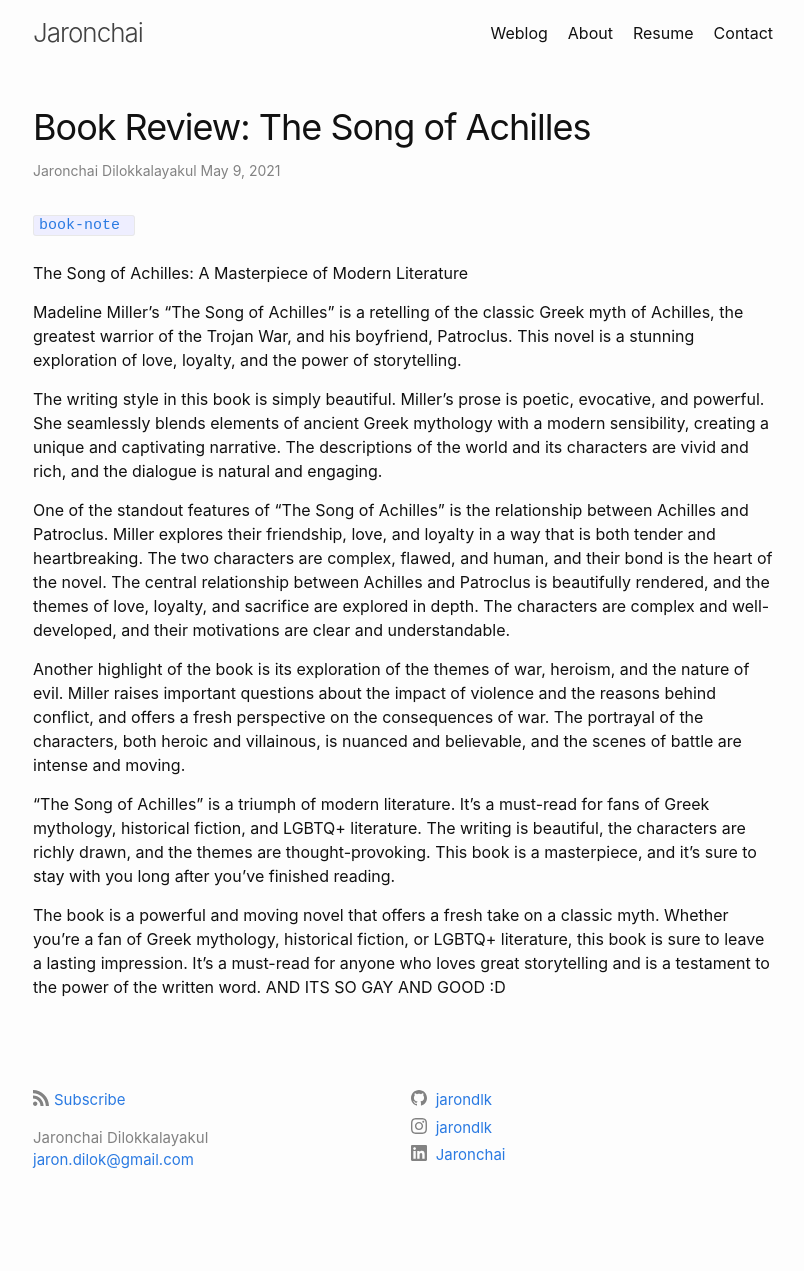
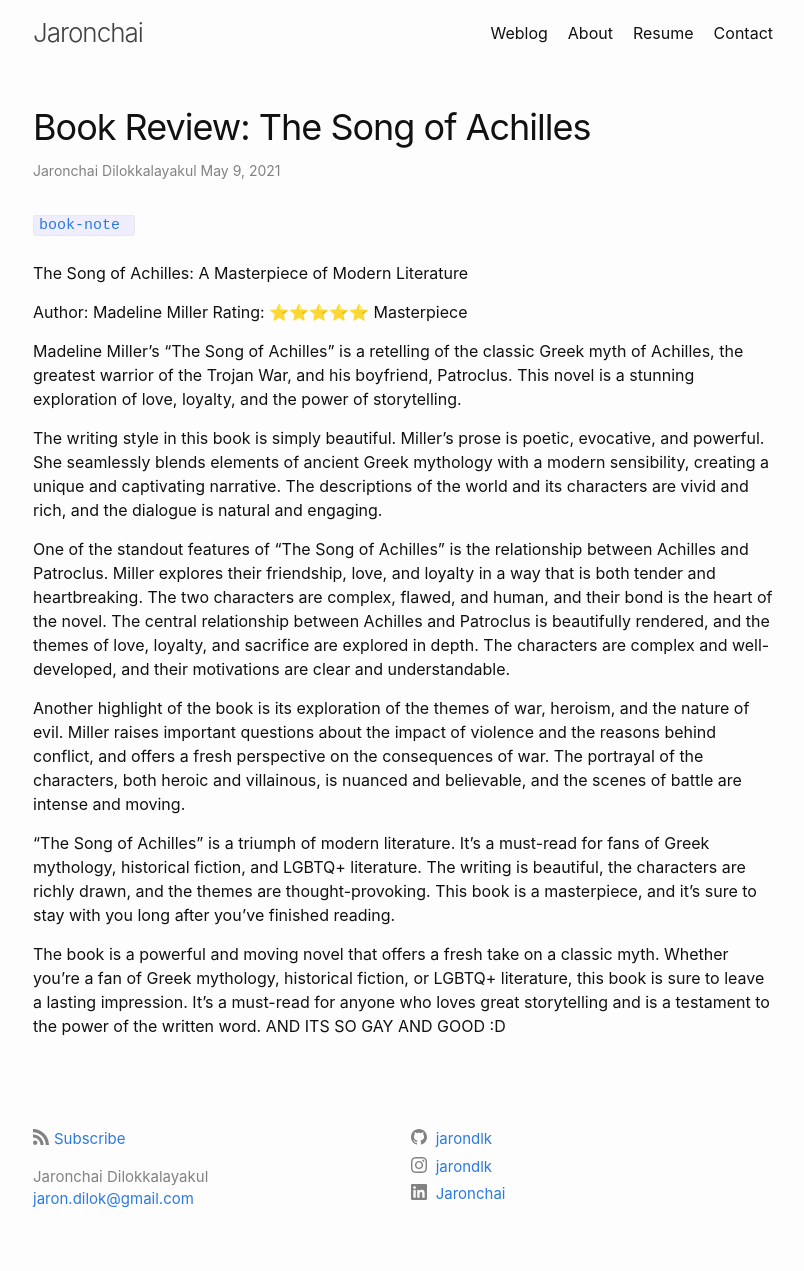
Before and after one commit to jarondlk/jaronchai-blog, a Jekyll site: the page built from _posts/2021-05-09-the-song-of-achilles.markdown, in a window 1280 px wide. Shown: the whole page, without its empty margins (237-1041 px from the left). Built offline with Jekyll 4.4.1, drawn with Linux system fonts in a browser that asks for light colours; comment, search, counter and statistics services are not loaded; before the commit the page ends 1232 px from its top, so only the background shows below that.

Commit message:
Update post

```diff
--- a/_posts/2021-05-09-the-song-of-achilles.markdown
+++ b/_posts/2021-05-09-the-song-of-achilles.markdown
@@ -8,6 +8,9 @@
 ---
 
 The Song of Achilles: A Masterpiece of Modern Literature
+
+Author: Madeline Miller
+Rating: ⭐️⭐️⭐️⭐️⭐️ Masterpiece
 
 Madeline Miller's "The Song of Achilles" is a retelling of the classic Greek myth of Achilles, the greatest warrior of the Trojan War, and his boyfriend, Patroclus. This novel is a stunning exploration of love, loyalty, and the power of storytelling.
 
```
